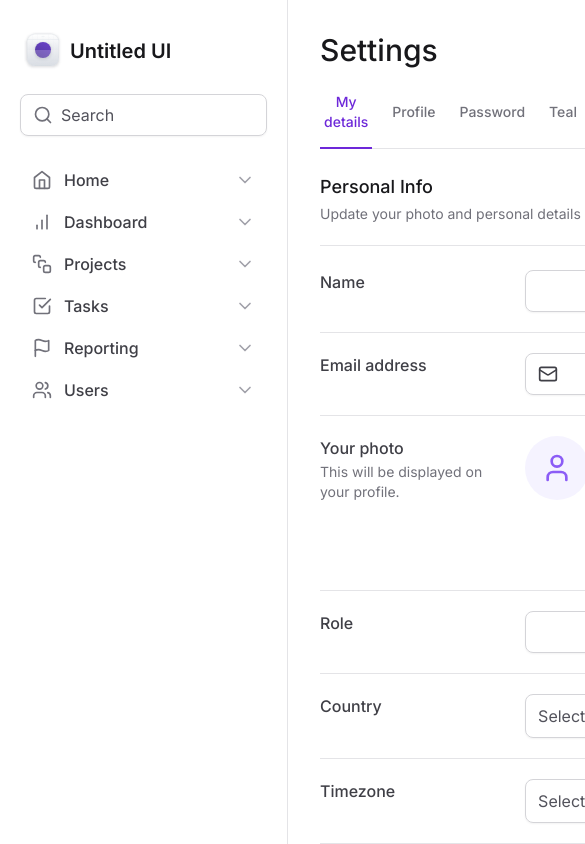
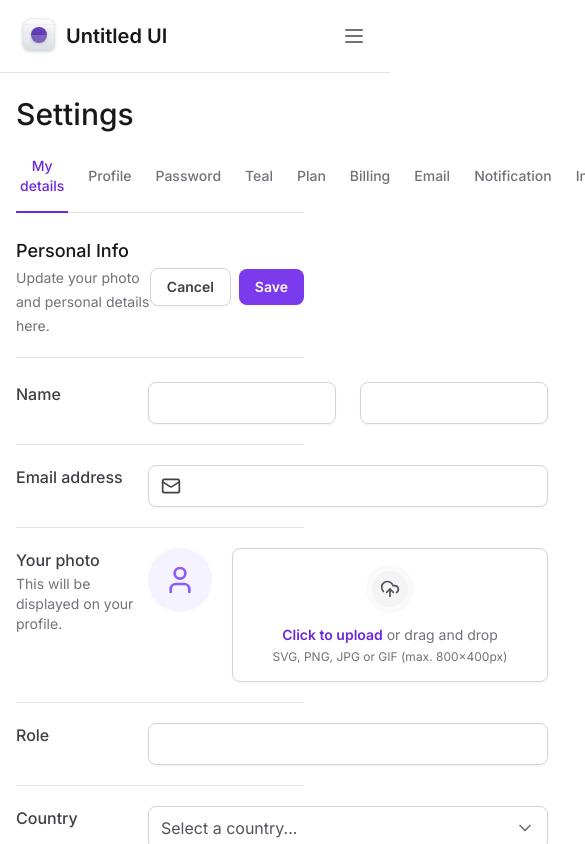
Before and after one commit to AdrielGarciaS/tailwind-next, a Next.js app: page / in a window 390 px wide. Shown: the top 844 px of the page, 585 px wide, since content can reach past the window. Built offline with nearby package versions, Linux system fonts and the light colour scheme.

Commit message:
feat: responsiveness to side bar

```diff
--- a/package.json
+++ b/package.json
@@ -10,6 +10,7 @@
   },
   "dependencies": {
     "@formkit/auto-animate": "^0.8.2",
+    "@radix-ui/react-collapsible": "^1.1.10",
     "@radix-ui/react-select": "^2.1.6",
     "@radix-ui/react-tabs": "^1.0.4",
     "framer-motion": "^11.0.8",
--- a/src/app/layout.tsx
+++ b/src/app/layout.tsx
@@ -21,7 +21,9 @@
         <div className="grid min-h-screen grid-cols-app">
           <Sidebar />
 
-          <main className="px-8 pb-12 pt-8 ">{children}</main>
+          <main className="px-4 pb-12 pt-24 lg:col-start-2 lg:px-8 lg:pb-12 lg:pt-8">
+            {children}
+          </main>
         </div>
       </body>
     </html>
--- a/src/components/Sidebar/index.tsx
+++ b/src/components/Sidebar/index.tsx
@@ -1,3 +1,5 @@
+'use client'
+
 import {
   BarChart,
   CheckSquare,
@@ -5,22 +7,37 @@
   Flag,
   Home,
   LifeBuoy,
+  Menu,
   Search,
   SquareStack,
   Users,
 } from 'lucide-react'
+import * as Collapsible from '@radix-ui/react-collapsible'
 
 import { Logo } from './Logo'
 import { NavItem } from './NavItem'
 import { UsedSpaceWidget } from './UsedSpaceWidget'
 import { Profile } from './Profile'
 import { Input } from '../Input'
+import { Button } from '../Button'
 
 export function Sidebar() {
   return (
-    <aside className="flex flex-col gap-6 border-r border-zinc-200 px-5 py-8">
+    <Collapsible.Root className="fixed left-0 right-0 top-0 z-20 flex  flex-col gap-6 border-b border-zinc-200 bg-white p-4 data-[state=open]:bottom-0 data-[state=open]:h-screen lg:right-auto lg:w-80 lg:border-r lg:px-5 lg:py-8 lg:data-[state=closed]:bottom-0 lg:data-[state=closed]:h-screen">
+      <div className="flex items-center justify-between">
         <Logo />
 
+        <Collapsible.Trigger asChild className="lg:hidden">
+          <Button variant="ghost">
+            <Menu className="h-6 w-6" />
+          </Button>
+        </Collapsible.Trigger>
+      </div>
+
+      <Collapsible.Content
+        forceMount
+        className="flex flex-1 flex-col gap-6 data-[state=closed]:hidden lg:data-[state=closed]:flex"
+      >
         <Input.Root>
           <Input.Prefix>
             <Search className="h-5 w-5 text-zinc-500" />
@@ -56,6 +73,7 @@
 
           <Profile />
         </div>
-    </aside>
+      </Collapsible.Content>
+    </Collapsible.Root>
   )
 }
```
Also changed, not shown: 1 other file (tests, documents, lock files or other folders). Lines whose indentation alone changed are shown as unchanged.
